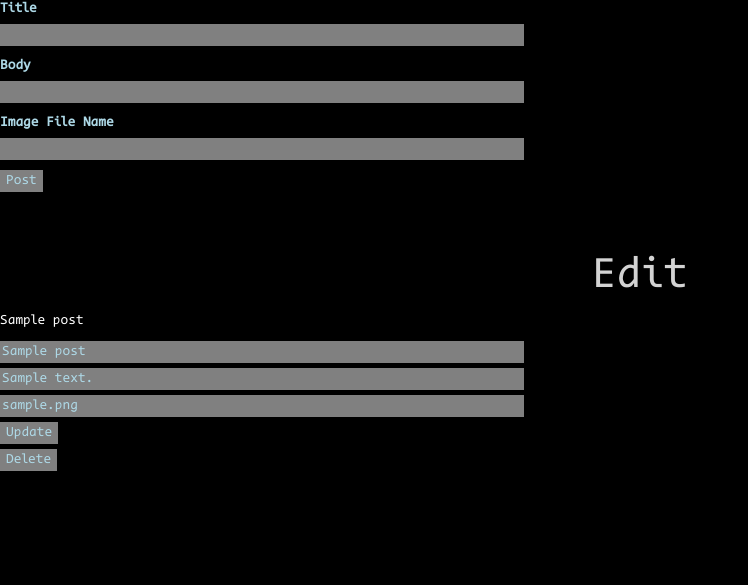
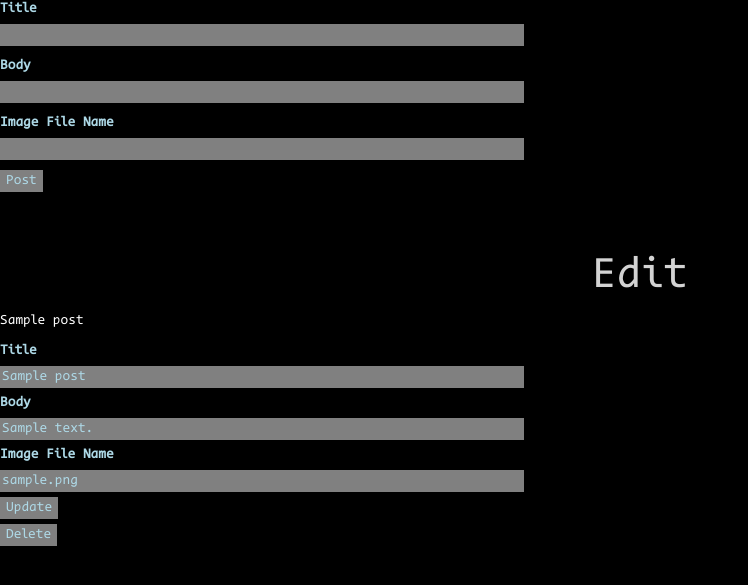
Before and after one commit to frankiebaffa/mysite-flask, a Flask app: template mysite/app/templates/manageposts.html in a window 1280 px wide. Shown: the part 170-755 px from the top of the page, without its empty margins (0-748 px from the left). Run offline with Flask 2, Linux system fonts and the light colour scheme; tables that the repository leaves empty hold one stand-in row (values such as "Sample post"); the template is opened without the code that fills it: values that come from a table or form of the project are taken from there, most other values are stand-ins (such as "Sample title", 1, 10 or a date in 2020); some libraries are stand-ins or nearby versions.

Commit message:
add labels to iterative forms

```diff
--- a/mysite/app/templates/manageposts.html
+++ b/mysite/app/templates/manageposts.html
@@ -51,8 +51,11 @@
             <p>
                 <form method="POST" action="/manage/posts/update">
                     <input class="form" type="hidden" value="{{ item.title }}" name="oldtitle">
+                    <label for="newtitle">Title</label><br>
                     <input size="64" class="form" type="text" value="{{ item.title }}" name="newtitle"><br>
+                    <label for="newbody">Body</label><br>
                     <input size="64" class="form" type="text" value="{{ item.body }}" name="newbody"><br>
+                    <label for="newimageurl">Image File Name</label><br>
                     <input size="64" class="form" type="text" value="{{ item.imageurl }}" name="newimageurl"><br>
                     <input class="form formbutton" type="submit" value="Update">
                 </form>
```
